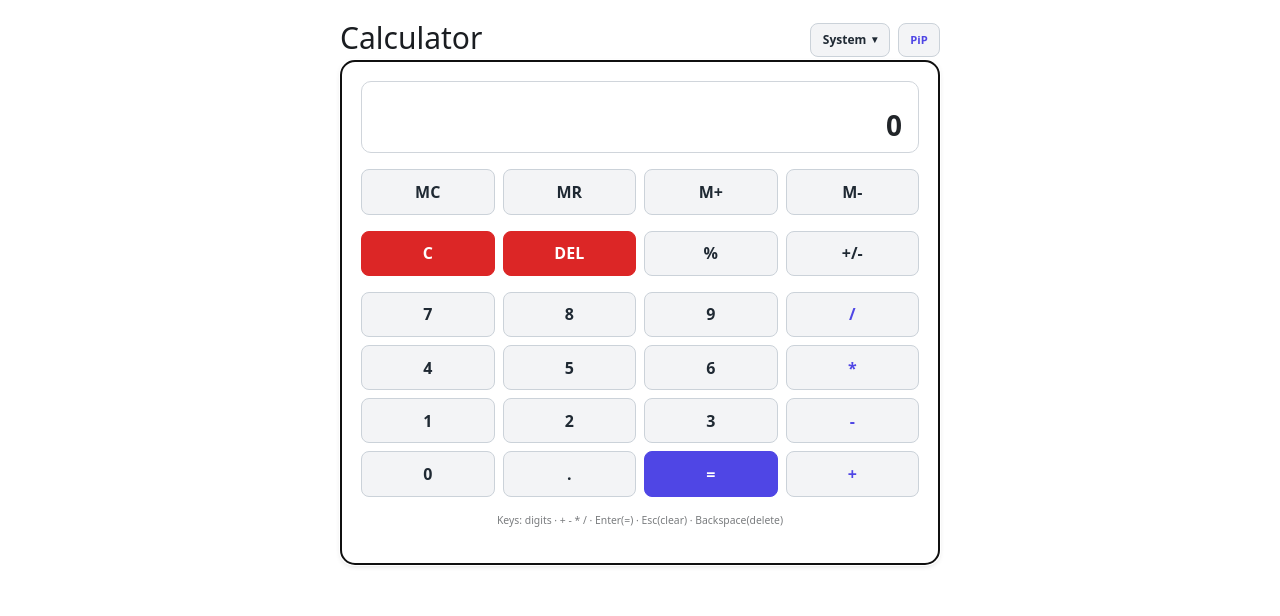
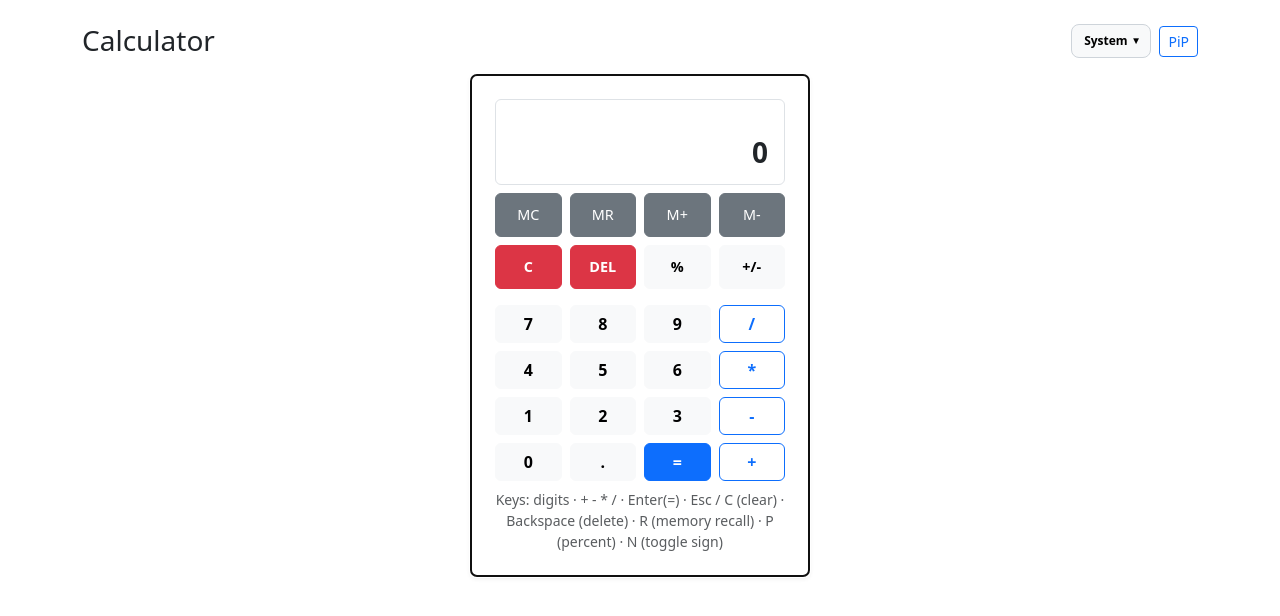
Before and after one commit to subhojitkonar/first-react-app, a React (Vite) app: page / in a window 1280 px wide. Shown: the top 616 px of the page. Built offline with nearby package versions, Linux system fonts and the light colour scheme.

Commit message:
refactor: remove Tailwind CSS and PostCSS configurations; update styles and components for Bootstrap integration

```diff
--- a/postcss.config.cjs
+++ /dev/null
@@ -1,6 +0,0 @@
-module.exports = {
-  plugins: {
-    '@tailwindcss/postcss': {},
-    autoprefixer: {}
-  }
-};
--- a/src/App.css
+++ /dev/null
@@ -1,22 +0,0 @@
-.app-root {
-  font-family: system-ui, Arial, sans-serif;
-  padding: 2rem;
-  max-width: 640px;
-  margin: 0 auto;
-  line-height: 1.5;
-}
-
-button {
-  background: #2563eb;
-  color: #fff;
-  border: 0;
-  padding: 0.75rem 1rem;
-  border-radius: 0.5rem;
-  font-size: 1rem;
-  cursor: pointer;
-  box-shadow: 0 2px 4px rgba(0,0,0,.15);
-  transition: background .15s;
-}
-button:hover {
-  background: #1d4ed8;
-}
--- a/src/App.tsx
+++ b/src/App.tsx
@@ -81,12 +81,12 @@ export default function App() {
   }, [mode]);
 
   return (
-    <div className="app-container">
-      <div className="header-bar">
-        <h1>Calculator</h1>
-        <div style={{ display: 'flex', gap: '.5rem', alignItems: 'center' }}>
+    <div className="container py-4">
+      <div className="d-flex justify-content-between align-items-start mb-3 flex-wrap gap-2">
+        <h1 className="h3 m-0">Calculator</h1>
+        <div className="d-flex gap-2 align-items-center">
           <ThemeToggle mode={mode} setMode={setMode} />
-          <button type="button" className="btn-key btn-operator" style={{ fontSize: '.7rem', padding: '.45rem .7rem' }} onClick={openCalculatorPiP} title="Open Picture-in-Picture calculator">PiP</button>
+          <button type="button" className="btn btn-outline-primary btn-sm" onClick={openCalculatorPiP} title="Open Picture-in-Picture calculator">PiP</button>
         </div>
       </div>
       <Calculator />
--- a/src/components/calculator/CalcKey.tsx
+++ b/src/components/calculator/CalcKey.tsx
@@ -10,16 +10,15 @@ export interface CalcKeyProps {
 }
 
 export const CalcKey: React.FC<CalcKeyProps> = ({ label, onPress, variant = 'default', spanCols, rowSpan, ariaLabel }) => {
-  let cls = 'btn-key';
-  if (variant === 'primary') cls += ' btn-accent';
-  else if (variant === 'operator') cls += ' btn-operator';
-  else if (variant === 'danger') cls += ' btn-danger';
-  const style: React.CSSProperties = {};
+  let cls = 'btn';
+  switch (variant) {
+    case 'primary': cls += ' btn-primary'; break;
+    case 'operator': cls += ' btn-outline-primary'; break;
+    case 'danger': cls += ' btn-danger'; break;
+    default: cls += ' btn-light';
+  }
+  const style: React.CSSProperties = { fontWeight: 600 };
   if (spanCols) style.gridColumn = `span ${spanCols}`;
   if (rowSpan) style.gridRow = `span ${rowSpan}`;
-  return (
-    <button type="button" aria-label={ariaLabel || label} onClick={onPress} className={cls} style={style}>
-      {label}
-    </button>
-  );
+  return <button type="button" aria-label={ariaLabel || label} onClick={onPress} className={cls} style={style}>{label}</button>;
 };
--- a/src/components/calculator/Calculator.tsx
+++ b/src/components/calculator/Calculator.tsx
@@ -36,28 +36,29 @@ export const Calculator: React.FC = () => {
   }));
 
   return (
-    <div ref={containerRef} tabIndex={0} className="card" aria-label="Calculator">
-      <div style={{ display: 'flex', justifyContent: 'space-between', alignItems: 'center' }}>
+    <div ref={containerRef} tabIndex={0} className="card p-4 shadow-sm calculator-card" aria-label="Calculator">
+      <div className="d-flex justify-content-between align-items-center gap-2 mb-2">
         <Display expression={state.expression} value={state.current} />
-        {state.memory ? <span style={{ marginLeft: '0.5rem', fontSize: '0.7rem', color: 'var(--accent)', fontWeight: 600 }}>M</span> : null}
+        {state.memory ? <span className="badge text-bg-primary align-self-start ms-1" style={{ fontSize: '0.6rem' }}>M</span> : null}
       </div>
-      <div className="memory-row" style={{ fontSize: '.65rem', fontWeight: 600 }}>
-        <button onClick={memoryClear} className="btn-key" aria-label="Memory Clear">MC</button>
-        <button onClick={memoryRecall} className="btn-key" aria-label="Memory Recall">MR</button>
-        <button onClick={memoryAdd} className="btn-key" aria-label="Memory Add">M+</button>
-        <button onClick={memorySubtract} className="btn-key" aria-label="Memory Subtract">M-</button>
+      <div className="d-grid" style={{ gridTemplateColumns: 'repeat(4,1fr)', gap: '.5rem', fontSize: '.65rem', fontWeight: 600 }}>
+        <button onClick={memoryClear} className="btn btn-secondary" aria-label="Memory Clear">MC</button>
+        <button onClick={memoryRecall} className="btn btn-secondary" aria-label="Memory Recall">MR</button>
+        <button onClick={memoryAdd} className="btn btn-secondary" aria-label="Memory Add">M+</button>
+        <button onClick={memorySubtract} className="btn btn-secondary" aria-label="Memory Subtract">M-</button>
       </div>
-      <div className="control-row">
-        <button type="button" aria-label="Clear" onClick={clear} className="btn-key btn-danger">C</button>
-        <button type="button" aria-label="Delete" onClick={del} className="btn-key btn-danger">DEL</button>
-        <button type="button" aria-label="Percent" onClick={percent} className="btn-key">%</button>
-        <button type="button" aria-label="Toggle Sign" onClick={toggleSign} className="btn-key">+/-</button>
+      <div className="d-grid mt-2" style={{ gridTemplateColumns: 'repeat(4,1fr)', gap: '.5rem' }}>
+        <button type="button" aria-label="Clear" onClick={clear} className="btn btn-danger fw-semibold">C</button>
+        <button type="button" aria-label="Delete" onClick={del} className="btn btn-danger fw-semibold">DEL</button>
+        <button type="button" aria-label="Percent" onClick={percent} className="btn btn-light fw-semibold">%</button>
+        <button type="button" aria-label="Toggle Sign" onClick={toggleSign} className="btn btn-light fw-semibold">+/-</button>
       </div>
-      <Keypad
-        keys={keys}
-        className="keypad"
-      />
-      <p className="footer-hint">Keys: digits · + - * / · Enter(=) · Esc(clear) · Backspace(delete)</p>
+      <div className="d-grid mt-3" style={{ gridTemplateColumns: 'repeat(4,1fr)', gap: '.5rem' }}>
+        <Keypad keys={keys} />
+      </div>
+      <p className="text-center text-muted small mt-2 mb-0">
+        Keys: digits · + - * / · Enter(=) · Esc / C (clear) · Backspace (delete) · R (memory recall) · P (percent) · N (toggle sign)
+      </p>
     </div>
   );
 };
--- a/src/components/calculator/Display.tsx
+++ b/src/components/calculator/Display.tsx
@@ -7,16 +7,15 @@ interface DisplayProps {
 
 export const Display: React.FC<DisplayProps> = ({ expression, value }) => {
   const length = value.length;
-  // Determine size scale thresholds
-  let sizeClass = 'text-2xl';
-  if (length > 12) sizeClass = 'text-xl';
-  if (length > 18) sizeClass = 'text-lg';
-  if (length > 24) sizeClass = 'text-base';
-  const sizeMap: Record<string,string> = { 'text-2xl':'1.75rem','text-xl':'1.4rem','text-lg':'1.15rem','text-base':'1rem'};
+  // Determine font size directly (removed Tailwind-esque class indirection)
+  const fontSize = length > 24 ? '1rem'
+    : length > 18 ? '1.15rem'
+      : length > 12 ? '1.4rem'
+        : '1.75rem';
   return (
-  <div className="calc-display" aria-live="polite" style={{ flex: 1 }}>
-      <div className="calc-display-expression" data-testid="expression">{expression || '\u00A0'}</div>
-      <div className="calc-display-value" data-testid="value" style={{ fontSize: sizeMap[sizeClass] }}>{value}</div>
+    <div className="border rounded bg-white dark-bg-dark-subtle p-3 d-flex flex-column justify-content-between text-end" aria-live="polite" style={{ flex: 1, minHeight: '4.25rem' }}>
+      <div className="small text-muted" data-testid="expression" style={{ wordBreak: 'break-all' }}>{expression || '\u00A0'}</div>
+      <div className="fw-semibold" data-testid="value" style={{ fontSize, lineHeight: 1.1, wordBreak: 'break-all' }}>{value}</div>
     </div>
   );
 };
--- a/src/components/calculator/useCalculator.ts
+++ b/src/components/calculator/useCalculator.ts
@@ -182,7 +182,7 @@ export function useCalculator() {
   if (key === 'r' || key === 'R') return memoryRecall();
   if (key === 'p' || key === 'P') return percent();
   if (key === 'n' || key === 'N') return toggleSign();
-  }, [inputDigit, inputDecimal, inputOperator, evaluate, clear, del]);
+  }, [inputDigit, inputDecimal, inputOperator, evaluate, clear, del, memoryRecall, percent, toggleSign]);
 
   return {
     state,
--- a/src/index.css
+++ b/src/index.css
@@ -1,139 +1,34 @@
-/* Base reset */
-* { box-sizing: border-box; }
-html, body { height: 100%; }
-body {
-  margin: 0;
-  font-family: system-ui, Arial, sans-serif;
-  -webkit-font-smoothing: antialiased;
-  background: #ffffff;
-  color: #1a1d21;
-  transition: background .3s, color .3s;
+body.dark { background:#0f1115; color:#e5e7eb; }
+body.dark .card { background:#1d2127; color:#e5e7eb; }
+body.dark .btn-light { background:#2b3138; color:#e5e7eb; border-color:#394049; }
+body.dark .btn-light:hover { background:#3a424b; }
+body.dark .border { border-color:#2f353d !important; }
+body.dark .text-muted { color:#9ca3af !important; }
+body.dark .dropdown-menu { background:#1d2127; border-color:#2f353d; }
+body.dark .dropdown-item { color:#e5e7eb; }
+body.dark .dropdown-item:hover { background:#2b3138; }
+
+/* Theme dropdown (custom, still used) */
+.theme-dropdown { position: relative; }
+.theme-trigger { background: var(--bs-light, #f8f9fa); border:1px solid #ced4da; border-radius: .5rem; padding:.45rem .75rem; font-size:.75rem; font-weight:600; cursor:pointer; display:flex; align-items:center; gap:.35rem; }
+body.dark .theme-trigger { background:#2b3138; border-color:#394049; color:#e5e7eb; }
+.theme-menu { position:absolute; top:100%; right:0; margin-top:.4rem; background:#fff; border:1px solid #ced4da; border-radius:.5rem; padding:.3rem 0; min-width:8rem; z-index:40; box-shadow:0 4px 16px -4px rgba(0,0,0,.35); }
+body.dark .theme-menu { background:#1d2127; border-color:#2f353d; }
+.theme-option { width:100%; background:none; border:0; text-align:left; padding:.45rem .85rem; font-size:.7rem; font-weight:600; cursor:pointer; display:flex; justify-content:space-between; }
+.theme-option:hover, .theme-option[aria-selected='true'] { background:#f1f3f5; }
+body.dark .theme-option:hover, body.dark .theme-option[aria-selected='true'] { background:#2b3138; }
+
+/* Calculator layout refinements using Bootstrap base styles */
+.calculator-card { max-width:340px; margin:0 auto; }
+.calculator-card .d-grid { gap:.5rem; }
+/* Make inner Keypad wrapper not break grid distribution */
+.keypad { display:contents; }
+/* Uniform button sizing & alignment */
+.calculator-card .d-grid > .btn { min-height:2.75rem; padding:.5rem .25rem; font-size:.9rem; display:flex; align-items:center; justify-content:center; line-height:1; }
+@media (max-width:420px) {
+	.calculator-card { max-width:100%; }
+	.calculator-card .d-grid > .btn { min-height:2.5rem; font-size:.85rem; }
 }
-
-body.dark {
-  background: #0f1115;
-  color: #e5e7eb;
-}
-
-:root {
-  --card-bg: #ffffff;
-  --card-border: #d0d5db;
-  --card-shadow: 0 2px 6px -2px rgba(0,0,0,.2);
-  --key-bg: #f3f4f6;
-  --key-bg-hover: #e5e7eb;
-  --key-border: #cbd2d9;
-  --key-text: #1f2933;
-  --accent: #4f46e5;
-  --accent-hover: #4338ca;
-  --danger: #dc2626;
-  --danger-hover: #b91c1c;
-  --display-bg: #ffffff;
-  --display-border: #d0d5db;
-}
-body.dark {
-  --card-bg: #1d2127;
-  --card-border: #2f353d;
-  --card-shadow: 0 2px 10px -2px rgba(0,0,0,.6);
-  --key-bg: #2b3138;
-  --key-bg-hover: #3a424b;
-  --key-border: #394049;
-  --key-text: #f1f5f9;
-  --accent: #6366f1;
-  --accent-hover: #818cf8;
-  --danger: #ef4444;
-  --danger-hover: #f87171;
-  --display-bg: #111417;
-  --display-border: #2f353d;
-}
-
-.app-container { max-width: 640px; margin: 0 auto; padding: 1.25rem; }
-
-.card {
-  background: var(--card-bg);
-  border: 1px solid var(--card-border);
-  border-radius: 14px;
-  padding: 1.25rem;
-  box-shadow: var(--card-shadow);
-  display: flex;
-  flex-direction: column;
-  gap: 1rem;
-  transition: background .3s, border-color .3s, box-shadow .3s;
-}
-
-.calc-display {
-  background: var(--display-bg);
-  border: 1px solid var(--display-border);
-  border-radius: 10px;
-  padding: .75rem 1rem;
-  min-height: 4.25rem;
-  display: flex;
-  flex-direction: column;
-  align-items: flex-end;
-  justify-content: space-between;
-  overflow: hidden;
-}
-.calc-display-expression { font-size: .65rem; letter-spacing: .03em; opacity: .7; word-break: break-all; }
-.calc-display-value { font-weight: 600; line-height: 1.1; word-break: break-all; }
-
-.memory-row, .control-row { display: grid; grid-template-columns: repeat(4, 1fr); gap: .5rem; }
-.keypad { display: grid; grid-template-columns: repeat(4, 1fr); gap: .5rem; }
-
-.btn-key {
-  appearance: none;
-  border: 1px solid var(--key-border);
-  background: var(--key-bg);
-  color: var(--key-text);
-  font-weight: 600;
-  font-size: 1rem;
-  padding: .6rem .5rem;
-  border-radius: 8px;
-  cursor: pointer;
-  transition: background .15s, transform .1s, color .3s, border-color .3s;
-  user-select: none;
-  display: flex;
-  align-items: center;
-  justify-content: center;
-}
-.btn-key:hover { background: var(--key-bg-hover); }
-.btn-key:active { transform: translateY(1px); }
-.btn-key:focus-visible { outline: 2px solid var(--accent); outline-offset: 2px; }
-
-.btn-accent { background: var(--accent); color: #fff; border-color: var(--accent); }
-.btn-accent:hover { background: var(--accent-hover); }
-.btn-danger { background: var(--danger); color: #fff; border-color: var(--danger); }
-.btn-danger:hover { background: var(--danger-hover); }
-.btn-operator { color: var(--accent); }
-body.dark .btn-operator { color: var(--accent); }
-
-.footer-hint { text-align: center; font-size: .65rem; opacity: .6; }
-
-h1 { margin: 0 0 .25rem; font-size: 1.875rem; }
-.header-bar { display:flex; justify-content: space-between; align-items: center; }
-
-.theme-toggle {
-  border: 1px solid var(--key-border);
-  background: var(--key-bg);
-  color: var(--key-text);
-  padding: .45rem .9rem;
-  border-radius: 8px;
-  font-weight: 500;
-  cursor: pointer;
-  transition: background .2s;
-}
-.theme-toggle:hover { background: var(--key-bg-hover); }
-.theme-toggle:focus-visible { outline:2px solid var(--accent); outline-offset:2px; }
-
-/* Dropdown theme picker */
-.theme-dropdown { position: relative; display: inline-block; }
-.theme-trigger { border:1px solid var(--key-border); background:var(--key-bg); color:var(--key-text); padding:.45rem .75rem; border-radius:8px; font-size:.75rem; font-weight:600; display:flex; gap:.35rem; align-items:center; cursor:pointer; }
-.theme-trigger:hover { background:var(--key-bg-hover); }
-.theme-trigger:focus-visible { outline:2px solid var(--accent); outline-offset:2px; }
-.theme-menu { position:absolute; top:100%; right:0; margin-top:.4rem; background:var(--card-bg); border:1px solid var(--card-border); border-radius:8px; padding:.35rem 0; min-width:8rem; box-shadow:0 6px 18px -4px rgba(0,0,0,.35); z-index:40; }
-.theme-option { width:100%; background:none; border:0; text-align:left; padding:.45rem .85rem; font-size:.72rem; font-weight:600; color:var(--key-text); cursor:pointer; display:flex; justify-content:space-between; align-items:center; }
-.theme-option:hover, .theme-option[aria-selected='true'] { background:var(--key-bg-hover); }
-.theme-option:focus-visible { outline:2px solid var(--accent); outline-offset:-2px; }
-
-@media (max-width: 480px) {
-  .btn-key { font-size: .95rem; padding: .55rem .4rem; }
-  .calc-display { padding: .6rem .75rem; }
-}
+/* Dark mode subtle tweak for light buttons already handled above; ensure outline buttons readable */
+body.dark .btn-outline-primary { color:#66aaff; border-color:#3c4a5a; }
+body.dark .btn-outline-primary:hover { background:#203040; color:#9cc7ff; }
```
Also changed, not shown: tailwind.config.cjs (deleted, +0 -33 lines), 1 other file (tests, documents, lock files or other folders).
